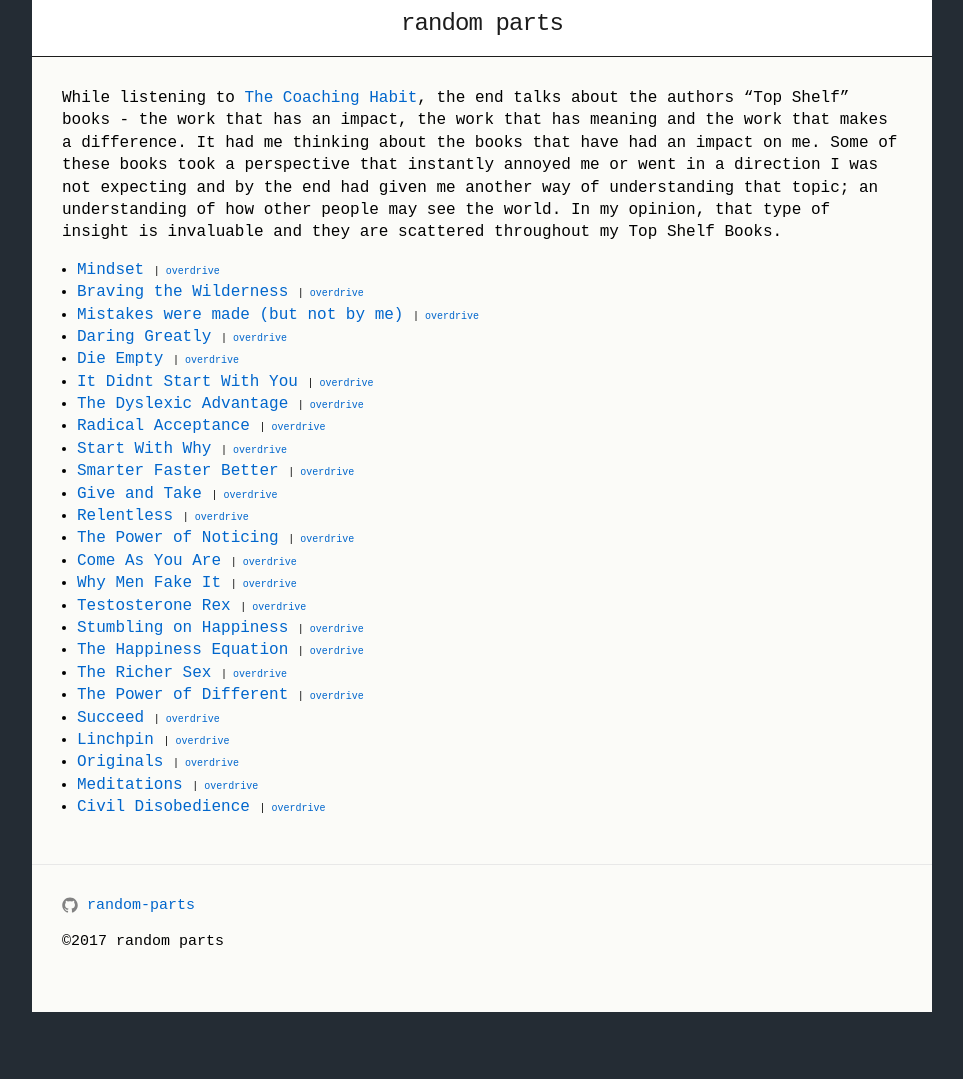
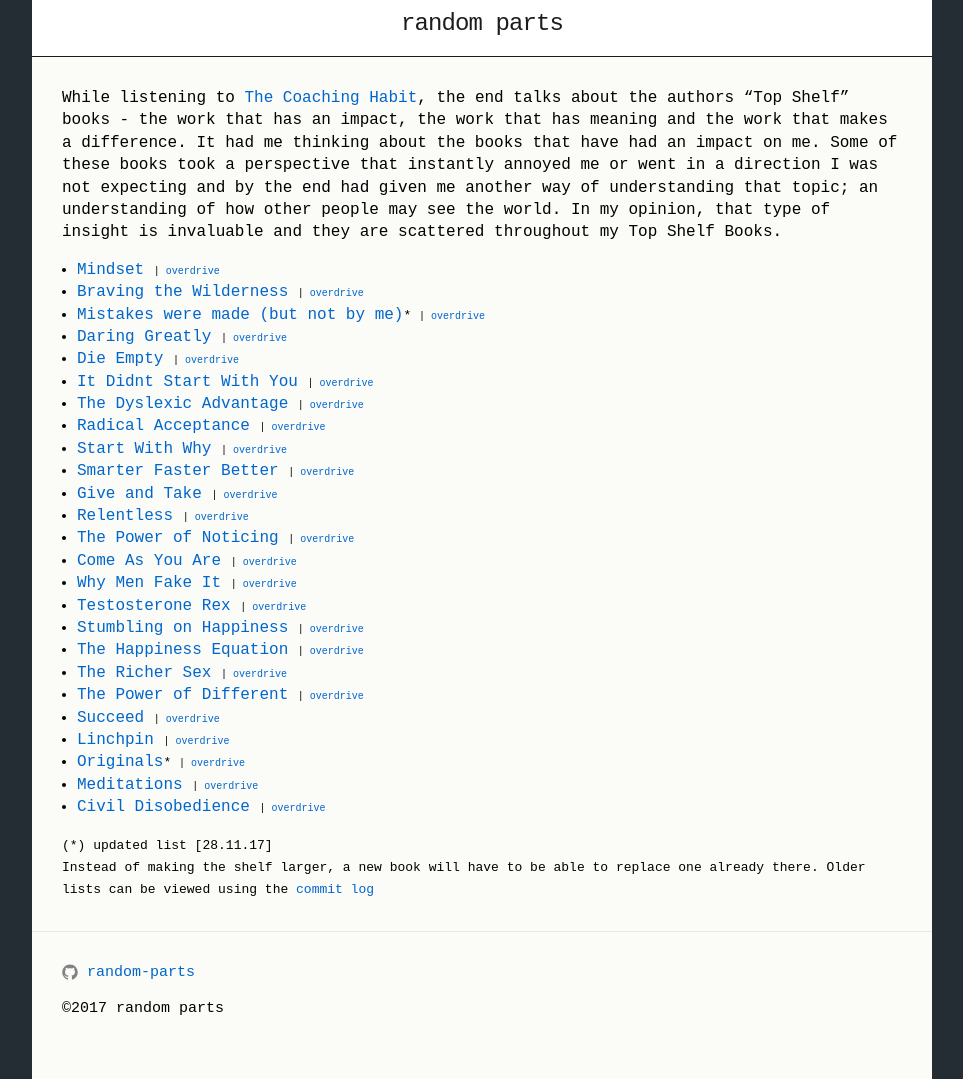
Before and after one commit to random-parts/random-parts.github.io, a Jekyll site: the page built from index.md, in a window 1280 px wide. Shown: the whole page, without its empty margins (158-1121 px from the left). Built offline with Jekyll 4.4.1, drawn with Linux system fonts in a browser that asks for light colours; before the commit the page ends 1012 px from its top, so only the background shows below that.

Commit message:
add update note

```diff
--- a/index.md
+++ b/index.md
@@ -7,7 +7,7 @@
 
 - [Mindset] <font size="1">| <a href="https://www.overdrive.com/media/233385/mindset">overdrive</a></font>
 - [Braving the Wilderness] <font size="1">| <a href="https://www.overdrive.com/media/3198225/braving-the-wilderness">overdrive</a></font>
-- [Mistakes were made (but not by me)] <font size="1">| <a href="https://www.overdrive.com/media/573883/mistakes-were-made-but-not-by-me">overdrive</a></font>
+- [Mistakes were made (but not by me)]<font size="2">* </font><font size="1">| <a href="https://www.overdrive.com/media/573883/mistakes-were-made-but-not-by-me">overdrive</a></font>
 - [Daring Greatly] <font size="1">| <a href="https://www.overdrive.com/media/3326143/daring-greatly">overdrive</a></font>
 - [Die Empty] <font size="1">| <a href="https://www.overdrive.com/media/1450906/die-empty">overdrive</a></font>
 - [It Didnt Start With You] <font size="1">| <a href="https://www.overdrive.com/media/2395059/it-didnt-start-with-you">overdrive</a></font>
@@ -27,9 +27,13 @@
 - [The Power of Different] <font size="1">| <a href="https://www.overdrive.com/media/3156828/the-power-of-different">overdrive</a></font>
 - [Succeed] <font size="1">| <a href="https://www.overdrive.com/media/355432/succeed">overdrive</a></font>
 - [Linchpin] <font size="1">| <a href="https://www.overdrive.com/media/242862/linchpin">overdrive</a></font>
-- [Originals] <font size="1">| <a href="https://www.overdrive.com/media/2205291/originals">overdrive</a></font>
+- [Originals]<font size="2">* </font><font size="1"> | <a href="https://www.overdrive.com/media/2205291/originals">overdrive</a></font>
 - [Meditations] <font size="1">| <a href="https://www.overdrive.com/media/287520/meditations">overdrive</a></font>
 - [Civil Disobedience] <font size="1">| <a href="https://www.overdrive.com/media/3130078/civil-disobedience">overdrive</a></font>
+
+<font size="2">(*) updated list [28.11.17]
+<br/>Instead of making the shelf larger, a new book will have to be able to replace one already there. Older lists can be viewed using the <a href="https://github.com/random-parts/random-parts.github.io/commits/master">commit log</a></font>
+
 
 [The Coaching Habit]: https://www.worldcat.org/title/coaching-habit-say-less-ask-more-change-the-way-you-lead-forever/oclc/969053597&referer=brief_results
 [Mindset]: http://www.worldcat.org/oclc/929888799
```
